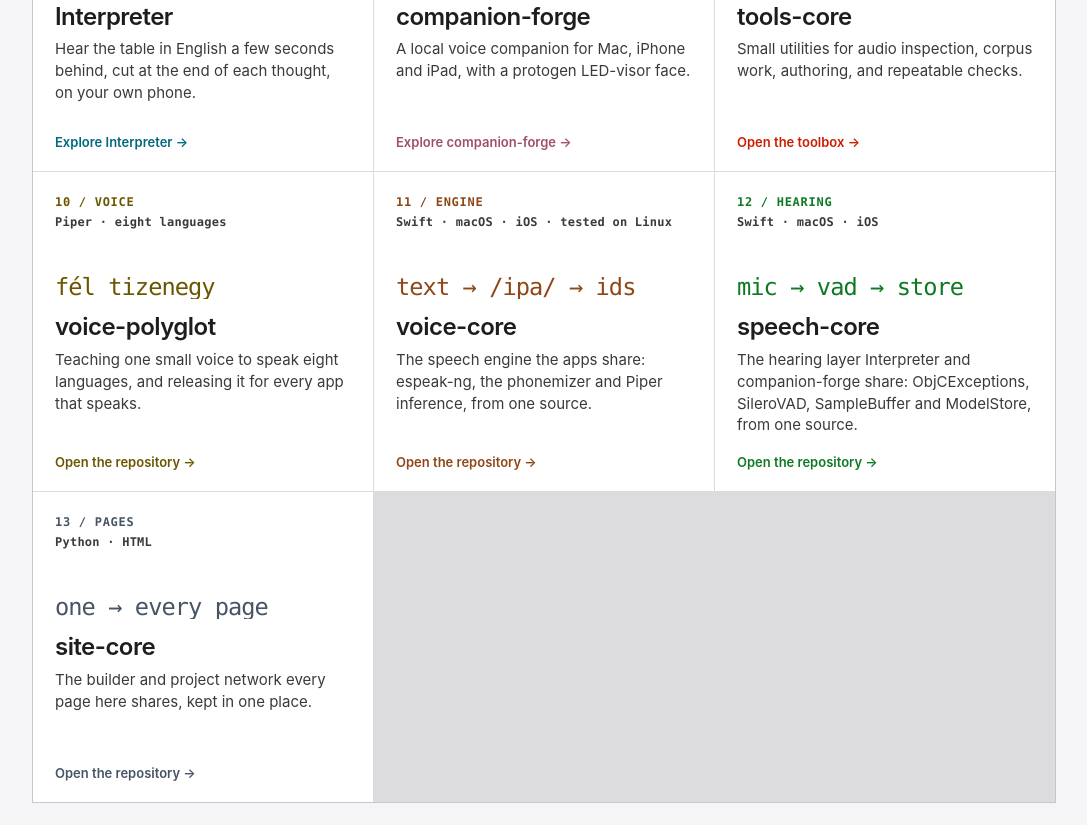
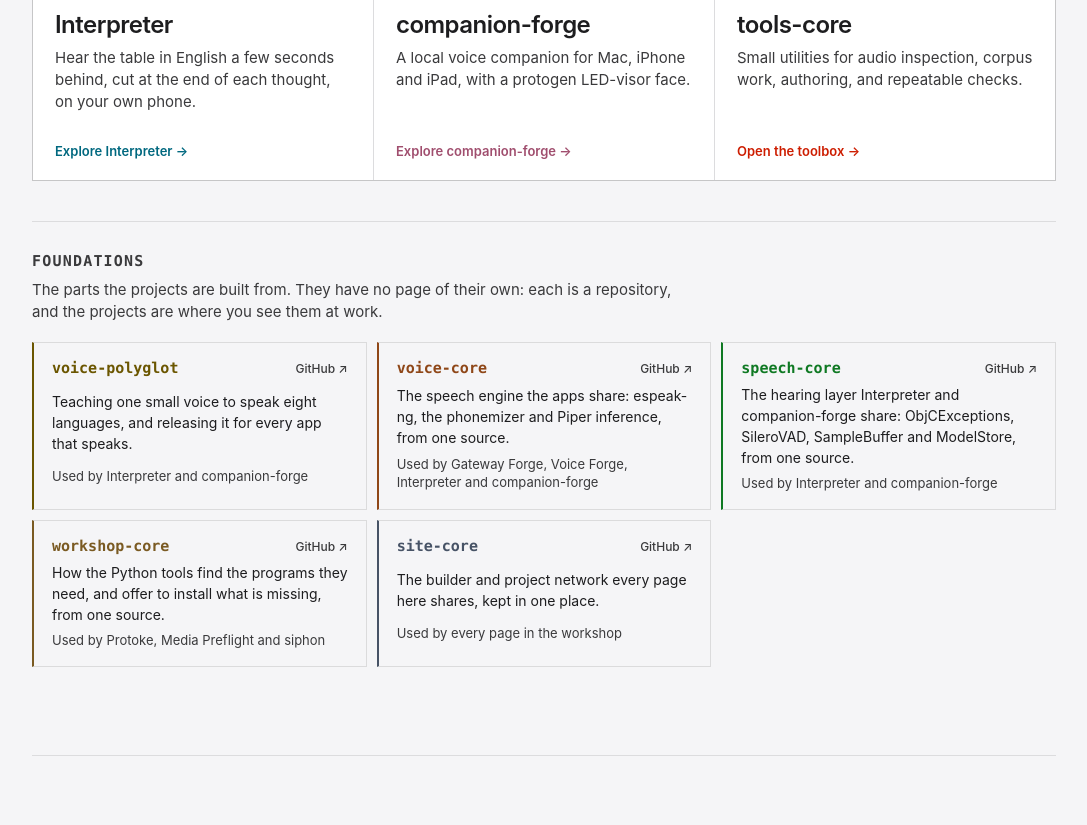
Before and after one commit to snepssen/voice-forge, a plain HTML site: page docs/index.html in a window 1280 px wide. Shown: the part 6685-7510 px from the top of the page, without its empty margins (96-1183 px from the left). Drawn offline with Linux system fonts and the light colour scheme.

Commit message:
Workshop pages: projects and foundations listed apart (from site-core)

```diff
--- a/docs/ecosystem.css
+++ b/docs/ecosystem.css
@@ -28,6 +28,7 @@
   --eco-sitecore: #b9c3d0;
   --eco-companion: #ff8ab8;
   --eco-speechcore: #6ed9a0;
+  --eco-workshopcore: #d9bf8f;
   --eco-current: var(--eco-protoke);
   --ground: #121212;
   --surface: #1c1c1e;
@@ -79,6 +80,8 @@
     --eco-sitecore: #475366;
     --eco-companion: #a04e6e;
     --eco-speechcore: #0f7923;
+  --eco-workshopcore: #7a5a22;
+    --eco-workshopcore: #7a5a22;
     --ground: #f5f5f7;
     --surface: #ffffff;
     --raise: #e8e8ed;
@@ -152,6 +155,7 @@ body[data-project="voice-polyglot"] { --eco-current: var(--eco-polyglot); }
 body[data-project="voice-core"] { --eco-current: var(--eco-voicecore); }
 body[data-project="speech-core"] { --eco-current: var(--eco-speechcore); }
 body[data-project="site-core"] { --eco-current: var(--eco-sitecore); }
+body[data-project="workshop-core"] { --eco-current: var(--eco-workshopcore); }
 /* Set where the accent is, not on :root: a var() resolves where it is
    declared, so on :root every page would glow in the default accent. */
 body { --eco-glow: var(--eco-current); }
@@ -519,6 +523,49 @@ header.mast, header#top {
   padding: 36px 0 8px;
 }
 
+/* ------------------------------------------------------- the foundations */
+/* Repositories, not pages: a compact list under the cards, with no artwork,
+   saying where each one is used and that its link leaves for GitHub. */
+.ecosystem-foundations {
+  margin-top: 40px;
+  padding-top: 28px;
+  border-top: 1px solid var(--line);
+}
+.ecosystem-foundations__head { display: grid; gap: 6px; margin-bottom: 18px; max-width: 64ch; }
+.ecosystem-foundations__head p { margin: 0; color: var(--muted); font-size: 15px; line-height: 1.5; }
+.ecosystem-foundations ul {
+  display: grid;
+  grid-template-columns: repeat(auto-fill, minmax(min(100%, 320px), 1fr));
+  gap: 10px;
+  margin: 0;
+  padding: 0;
+  list-style: none;
+}
+.ecosystem-foundation {
+  display: grid;
+  gap: 6px;
+  height: 100%;
+  padding: 16px 18px;
+  background: var(--ground);
+  color: inherit;
+  text-decoration: none;
+  border: 1px solid var(--line);
+  border-left: 2px solid var(--card-accent);
+}
+.ecosystem-foundation:hover,
+.ecosystem-foundation:focus-visible { background: color-mix(in srgb, var(--card-accent) 7%, var(--ground)); }
+.ecosystem-foundation__name {
+  display: flex;
+  align-items: baseline;
+  justify-content: space-between;
+  gap: 12px;
+  font: 600 15px/1.3 var(--eco-mono);
+  color: var(--card-accent);
+}
+.ecosystem-foundation__out { color: var(--muted); font: 500 12px/1 var(--eco-sans); white-space: nowrap; }
+.ecosystem-foundation__what { color: var(--ink); font-size: 14px; line-height: 1.5; }
+.ecosystem-foundation__used { color: var(--muted); font-size: 13px; line-height: 1.45; }
+
 /* ------------------------------------------------------------- the folds */
 .folds > h2 { margin-bottom: 8px; }
 .fold { border-top: 1px solid var(--line); }
--- a/docs/index.html
+++ b/docs/index.html
@@ -82,6 +82,7 @@
       <a data-project="voice-polyglot" style="--project-accent: var(--eco-polyglot)" href="https://github.com/snepssen/voice-polyglot">voice-polyglot</a>
       <a data-project="voice-core" style="--project-accent: var(--eco-voicecore)" href="https://github.com/snepssen/voice-core">voice-core</a>
       <a data-project="speech-core" style="--project-accent: var(--eco-speechcore)" href="https://github.com/snepssen/speech-core">speech-core</a>
+      <a data-project="workshop-core" style="--project-accent: var(--eco-workshopcore)" href="https://github.com/snepssen/workshop-core">workshop-core</a>
       <a data-project="site-core" style="--project-accent: var(--eco-sitecore)" href="https://github.com/snepssen/site-core">site-core</a>
     </div>
   </div>
@@ -276,7 +277,7 @@
   <div class="ecosystem-more__head">
     <div>
       <p class="ecosystem-kicker">The wider workshop</p>
-      <h2 id="ecosystem-heading">Thirteen pieces, one local-first practice.</h2>
+      <h2 id="ecosystem-heading">Nine projects, five foundations, one local-first practice.</h2>
     </div>
     <p class="ecosystem-more__intro">Move between guided-meditation authoring, measured speech, live interpreting, a voice companion, lyric video, delivery validation, keeping a Downloads folder empty, and the small field tools that support all of them, on one voice, one speech engine and one hearing layer they share.</p>
   </div>
@@ -344,34 +345,39 @@
       <p>Small utilities for audio inspection, corpus work, authoring, and repeatable checks.</p>
       <span class="ecosystem-card__go">Open the toolbox →</span>
     </a>
-    <a class="ecosystem-card" data-project="voice-polyglot" style="--card-accent: var(--eco-polyglot)" href="https://github.com/snepssen/voice-polyglot">
-      <div class="ecosystem-card__index"><span>10 / VOICE</span><span>Piper · eight languages</span></div>
-      <div class="ecosystem-card__glyph" aria-hidden="true">fél tizenegy</div>
-      <h3>voice-polyglot</h3>
-      <p>Teaching one small voice to speak eight languages, and releasing it for every app that speaks.</p>
-      <span class="ecosystem-card__go">Open the repository →</span>
-    </a>
-    <a class="ecosystem-card" data-project="voice-core" style="--card-accent: var(--eco-voicecore)" href="https://github.com/snepssen/voice-core">
-      <div class="ecosystem-card__index"><span>11 / ENGINE</span><span>Swift · macOS · iOS · tested on Linux</span></div>
-      <div class="ecosystem-card__glyph" aria-hidden="true">text → /ipa/ → ids</div>
-      <h3>voice-core</h3>
-      <p>The speech engine the apps share: espeak-ng, the phonemizer and Piper inference, from one source.</p>
-      <span class="ecosystem-card__go">Open the repository →</span>
-    </a>
-    <a class="ecosystem-card" data-project="speech-core" style="--card-accent: var(--eco-speechcore)" href="https://github.com/snepssen/speech-core">
-      <div class="ecosystem-card__index"><span>12 / HEARING</span><span>Swift · macOS · iOS</span></div>
-      <div class="ecosystem-card__glyph" aria-hidden="true">mic → vad → store</div>
-      <h3>speech-core</h3>
-      <p>The hearing layer Interpreter and companion-forge share: ObjCExceptions, SileroVAD, SampleBuffer and ModelStore, from one source.</p>
-      <span class="ecosystem-card__go">Open the repository →</span>
-    </a>
-    <a class="ecosystem-card" data-project="site-core" style="--card-accent: var(--eco-sitecore)" href="https://github.com/snepssen/site-core">
-      <div class="ecosystem-card__index"><span>13 / PAGES</span><span>Python · HTML</span></div>
-      <div class="ecosystem-card__glyph" aria-hidden="true">one → every page</div>
-      <h3>site-core</h3>
-      <p>The builder and project network every page here shares, kept in one place.</p>
-      <span class="ecosystem-card__go">Open the repository →</span>
-    </a>
+  </div>
+  <div class="ecosystem-foundations">
+    <div class="ecosystem-foundations__head">
+      <p class="ecosystem-kicker">Foundations</p>
+      <p>The parts the projects are built from. They have no page of their own: each is a repository, and the projects are where you see them at work.</p>
+    </div>
+    <ul>
+      <li><a class="ecosystem-foundation" data-project="voice-polyglot" style="--card-accent: var(--eco-polyglot)" href="https://github.com/snepssen/voice-polyglot">
+        <span class="ecosystem-foundation__name">voice-polyglot<span class="ecosystem-foundation__out" aria-label="on GitHub">GitHub ↗</span></span>
+        <span class="ecosystem-foundation__what">Teaching one small voice to speak eight languages, and releasing it for every app that speaks.</span>
+        <span class="ecosystem-foundation__used">Used by Interpreter and companion-forge</span>
+      </a></li>
+      <li><a class="ecosystem-foundation" data-project="voice-core" style="--card-accent: var(--eco-voicecore)" href="https://github.com/snepssen/voice-core">
+        <span class="ecosystem-foundation__name">voice-core<span class="ecosystem-foundation__out" aria-label="on GitHub">GitHub ↗</span></span>
+        <span class="ecosystem-foundation__what">The speech engine the apps share: espeak-ng, the phonemizer and Piper inference, from one source.</span>
+        <span class="ecosystem-foundation__used">Used by Gateway Forge, Voice Forge, Interpreter and companion-forge</span>
+      </a></li>
+      <li><a class="ecosystem-foundation" data-project="speech-core" style="--card-accent: var(--eco-speechcore)" href="https://github.com/snepssen/speech-core">
+        <span class="ecosystem-foundation__name">speech-core<span class="ecosystem-foundation__out" aria-label="on GitHub">GitHub ↗</span></span>
+        <span class="ecosystem-foundation__what">The hearing layer Interpreter and companion-forge share: ObjCExceptions, SileroVAD, SampleBuffer and ModelStore, from one source.</span>
+        <span class="ecosystem-foundation__used">Used by Interpreter and companion-forge</span>
+      </a></li>
+      <li><a class="ecosystem-foundation" data-project="workshop-core" style="--card-accent: var(--eco-workshopcore)" href="https://github.com/snepssen/workshop-core">
+        <span class="ecosystem-foundation__name">workshop-core<span class="ecosystem-foundation__out" aria-label="on GitHub">GitHub ↗</span></span>
+        <span class="ecosystem-foundation__what">How the Python tools find the programs they need, and offer to install what is missing, from one source.</span>
+        <span class="ecosystem-foundation__used">Used by Protoke, Media Preflight and siphon</span>
+      </a></li>
+      <li><a class="ecosystem-foundation" data-project="site-core" style="--card-accent: var(--eco-sitecore)" href="https://github.com/snepssen/site-core">
+        <span class="ecosystem-foundation__name">site-core<span class="ecosystem-foundation__out" aria-label="on GitHub">GitHub ↗</span></span>
+        <span class="ecosystem-foundation__what">The builder and project network every page here shares, kept in one place.</span>
+        <span class="ecosystem-foundation__used">Used by every page in the workshop</span>
+      </a></li>
+    </ul>
   </div>
 </section>
 
```
Also changed, not shown: docs/ecosystem.json (+46 -9 lines), 1 other file.
